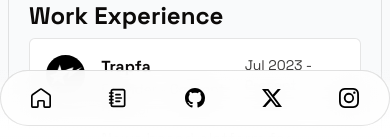
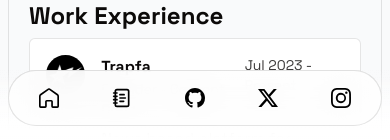
Before and after one commit to cwpslxck/cwpslxck, a Next.js app: page / in a window 390 px wide. Shown: the part 702-842 px from the top of the page. Built offline with nearby package versions, Linux system fonts and the light colour scheme.

Commit message:
Home: fix mobile footer padding

```diff
--- a/Components/footer.tsx
+++ b/Components/footer.tsx
@@ -5,7 +5,7 @@ import { LuNotebookText } from "react-icons/lu";
 
 function Footer() {
   return (
-    <div className="w-full right-0 left-0 pb-4 z-50 flex justify-center fixed bottom-0 bg-gradient-to-b from-transparent to-white">
+    <div className="w-full px-2 md:px-0 right-0 left-0 pb-4 z-50 flex justify-center fixed bottom-0 bg-gradient-to-b from-transparent to-white">
       <div className="bg-white/70 px-4 border text-black max-w-xl text-xl border-black/10 backdrop-blur-xl rounded-full h-14 w-full flex justify-between items-center">
         <Link
           className="size-12 rounded-full flex items-center justify-center"
```
